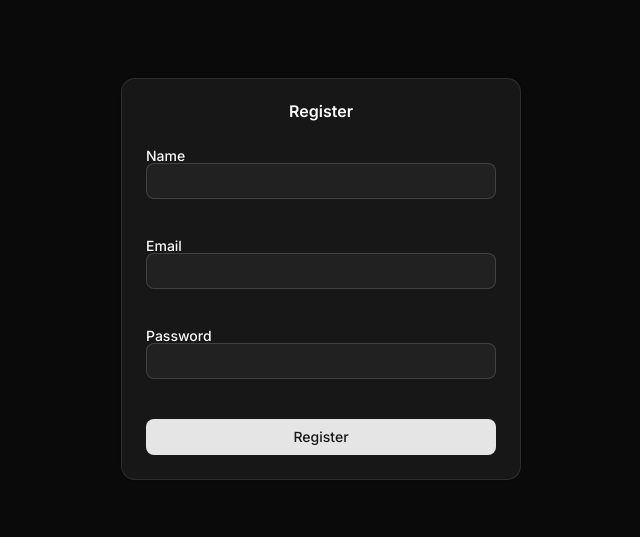
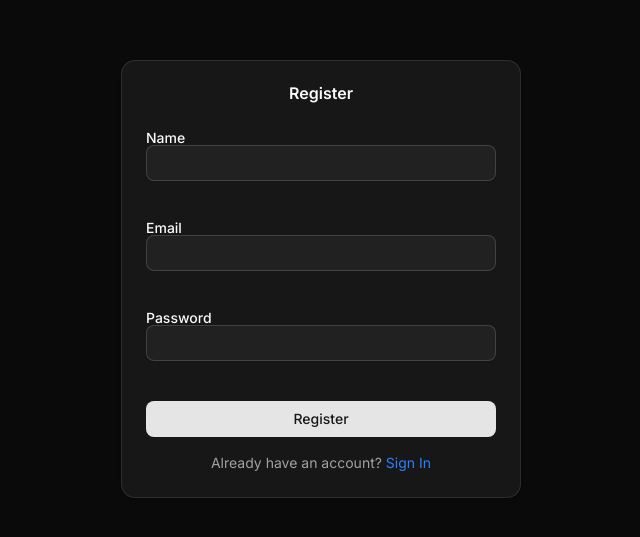
Before and after one commit to dinhtrananhthuna/simplify_retro_board, a Next.js app: page /auth/register in a window 1280 px wide. Shown: the part 121-658 px from the top of the page, without its empty margins (319-959 px from the left). Built offline with nearby package versions, Linux system fonts and the light colour scheme.

Commit message:
Thêm chức năng mời vào bảng trong trang đăng ký và đăng nhập, cải thiện trải nghiệm người dùng với liên kết điều hướng đến trang đăng nhập hoặc đăng ký dựa trên tham số mời.

```diff
--- a/src/app/auth/register/page.tsx
+++ b/src/app/auth/register/page.tsx
@@ -1,5 +1,5 @@
 "use client";
-import { useRouter } from "next/navigation";
+import { useRouter, useSearchParams } from "next/navigation";
 import { Card, CardContent, CardHeader, CardTitle } from "@/components/ui/card";
 import { Input } from "@/components/ui/input";
 import { Button } from "@/components/ui/button";
@@ -29,6 +29,8 @@ type RegisterForm = z.infer<typeof registerSchema>;
 
 export default function RegisterPage() {
   const router = useRouter();
+  const searchParams = useSearchParams();
+  const inviteBoard = searchParams.get("inviteBoard");
   const toast = useAppToast();
   const [loading, setLoading] = useState(false);
   const {
@@ -48,7 +50,11 @@ export default function RegisterPage() {
     });
     if (res.ok) {
       toast.success("Register successfully! Please sign in.");
-      router.push("/auth/signin");
+      if (inviteBoard) {
+        router.push(`/auth/signin?inviteBoard=${inviteBoard}`);
+      } else {
+        router.push("/auth/signin");
+      }
     } else {
       const result = await res.json();
       toast.error(result.message || "Registration failed");
@@ -95,6 +101,15 @@ export default function RegisterPage() {
               {loading ? "Registering..." : "Register"}
             </Button>
           </form>
+          <div className="mt-4 text-center text-sm text-muted-foreground">
+            Already have an account?{' '}
+            <a
+              href={inviteBoard ? `/auth/signin?inviteBoard=${inviteBoard}` : "/auth/signin"}
+              className="text-blue-500 hover:underline"
+            >
+              Sign In
+            </a>
+          </div>
         </CardContent>
       </Card>
     </div>
--- a/src/app/auth/signin/page.tsx
+++ b/src/app/auth/signin/page.tsx
@@ -9,6 +9,7 @@ import { useForm } from "react-hook-form";
 import { z } from "zod";
 import { zodResolver } from "@hookform/resolvers/zod";
 import { useAppToast } from "@/hooks/useAppToast";
+import { useRouter, useSearchParams } from "next/navigation";
 
 const loginSchema = z.object({
   email: z.string().email("Invalid email address"),
@@ -18,6 +19,9 @@ type LoginForm = z.infer<typeof loginSchema>;
 
 export default function SignInPage() {
   const toast = useAppToast();
+  const router = useRouter();
+  const searchParams = useSearchParams();
+  const inviteBoard = searchParams.get("inviteBoard");
   const [loading, setLoading] = useState(false);
   const {
     register,
@@ -36,7 +40,11 @@ export default function SignInPage() {
     if (res?.error) toast.error("Invalid email or password");
     else if (res?.ok) {
       toast.success("Login successful!");
-      window.location.href = "/dashboard";
+      if (inviteBoard) {
+        window.location.href = `/boards/${inviteBoard}`;
+      } else {
+        window.location.href = "/dashboard";
+      }
     }
     setLoading(false);
   };
@@ -71,6 +79,15 @@ export default function SignInPage() {
               {loading ? "Signing in..." : "Sign In"}
             </Button>
           </form>
+          <div className="mt-4 text-center text-sm text-muted-foreground">
+            Don't have an account?{' '}
+            <a
+              href={inviteBoard ? `/auth/register?inviteBoard=${inviteBoard}` : "/auth/register"}
+              className="text-blue-500 hover:underline"
+            >
+              Register
+            </a>
+          </div>
         </CardContent>
       </Card>
     </div>
--- /dev/null
+++ b/src/app/boards/[boardId]/invite/page.tsx
@@ -0,0 +1,13 @@
+import { getServerSession } from "next-auth";
+import { authOptions } from "@/app/api/auth/[...nextauth]/route";
+import { redirect } from "next/navigation";
+
+export default async function BoardInvitePage({ params }: { params: { boardId: string } }) {
+  const session = await getServerSession(authOptions);
+  if (session?.user) {
+    redirect(`/boards/${params.boardId}`);
+  } else {
+    redirect(`/auth/signin?inviteBoard=${params.boardId}`);
+  }
+  return null;
+}
```
